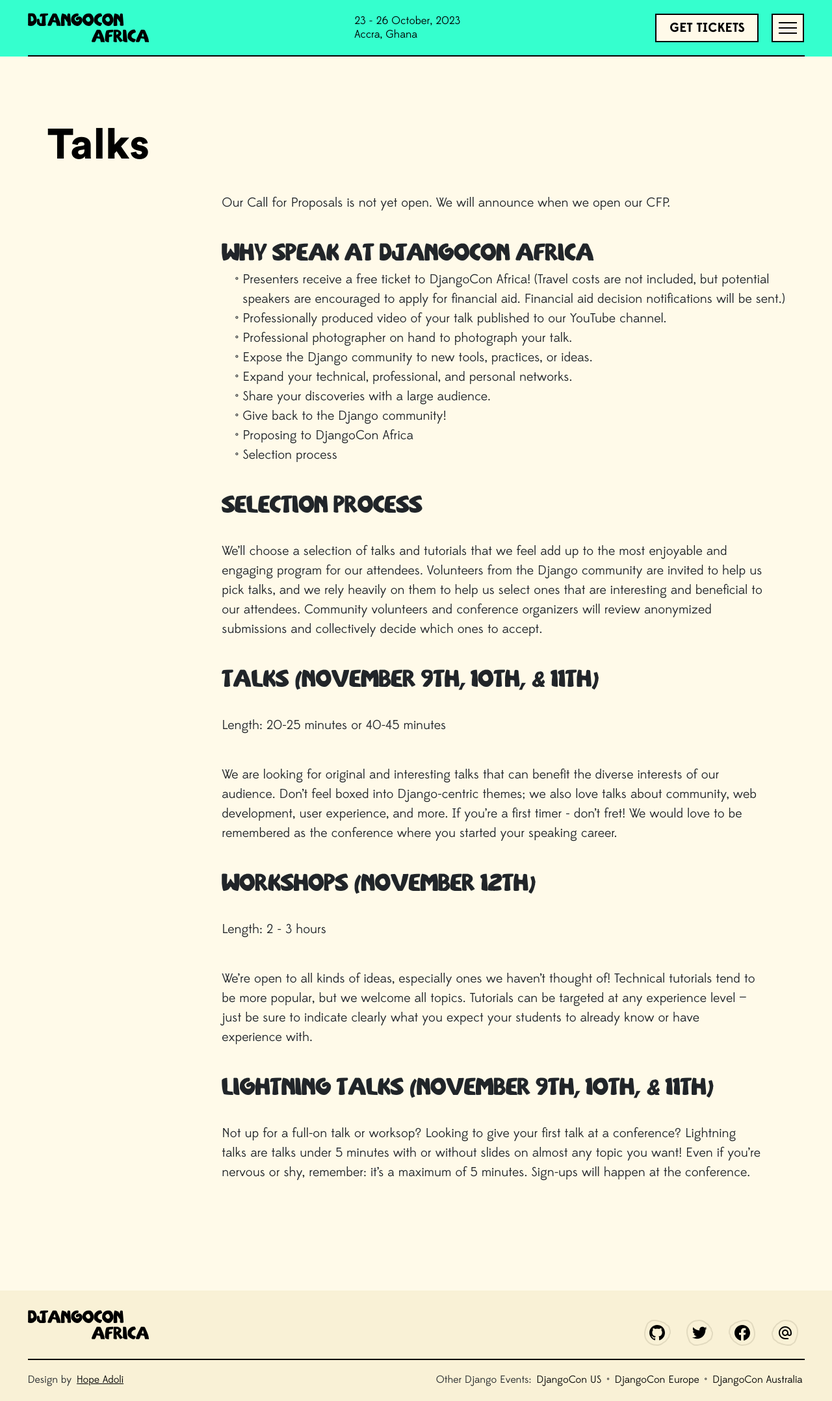
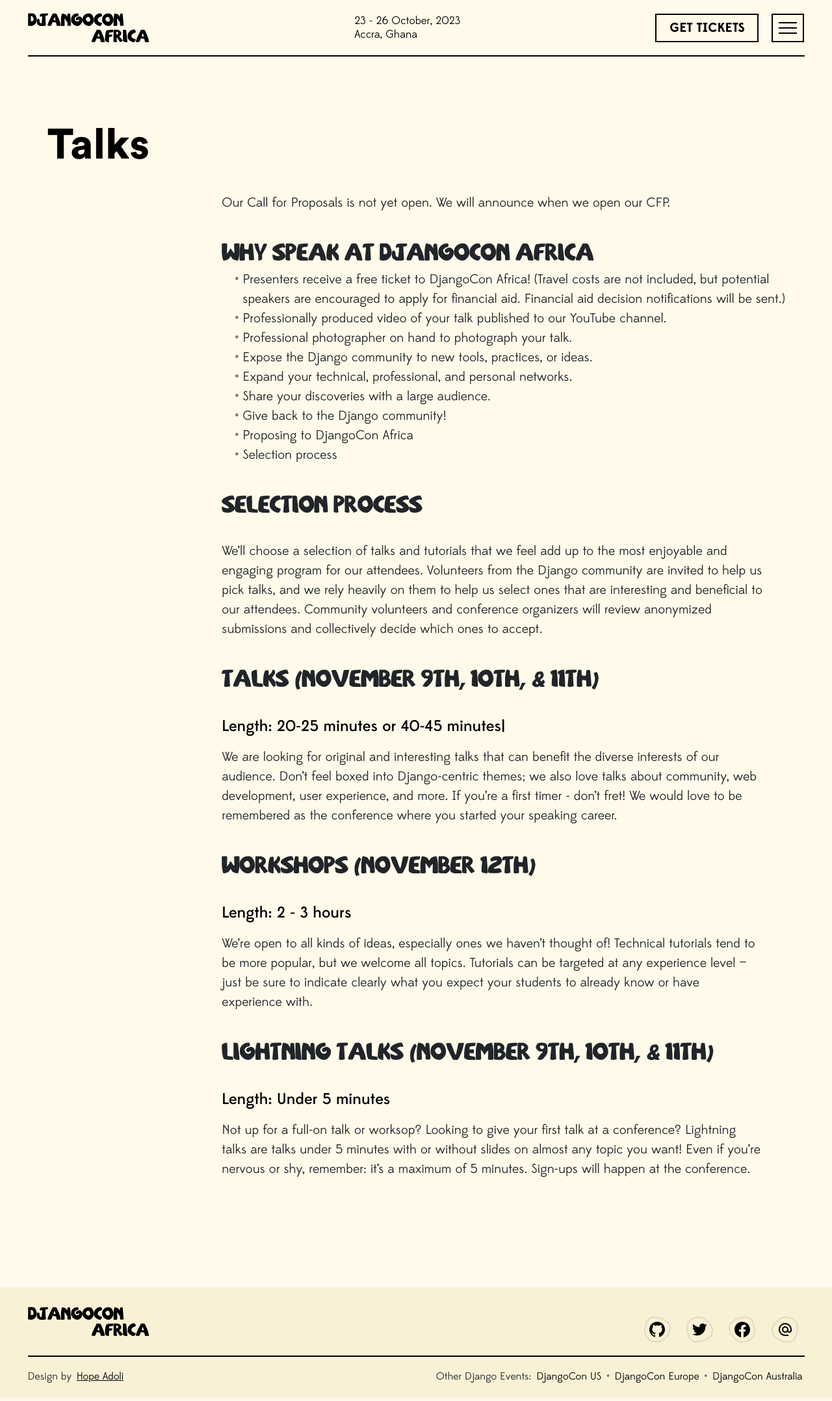
Before and after one commit to djangocon/2023.djangocon.africa, a Jekyll site: the page built from _pages/talks.md, in a window 1280 px wide. Shown: the whole page at 65% size. Built offline with Jekyll 4.4.1, drawn with Linux system fonts in a browser that asks for light colours.

Commit message:
fix nav issue on pages

```diff
--- a/_includes/hero.html
+++ b/_includes/hero.html
@@ -1,4 +1,5 @@
 <div class="hero">
+  {% include nav.html %}
   <div class="container hero">
     <div class="hero-text">
       A 5-day international conference for the community by the community.
--- a/_layouts/home.html
+++ b/_layouts/home.html
@@ -18,7 +18,7 @@
   </head>
 
   <body>
-    <header>{% include nav.html %}</header>
+    <!-- <header>{% include nav.html %}</header> -->
     <section>{% include hero.html %}</section>
 
     <section>
--- a/_pages/talks.md
+++ b/_pages/talks.md
@@ -25,14 +25,18 @@
 We’ll choose a selection of talks and tutorials that we feel add up to the most enjoyable and engaging program for our attendees. Volunteers from the Django community are invited to help us pick talks, and we rely heavily on them to help us select ones that are interesting and beneficial to our attendees. Community volunteers and conference organizers will review anonymized submissions and collectively decide which ones to accept.
 
 ## Talks (November 9th, 10th, & 11th)
-Length: 20-25 minutes or 40-45 minutes
+Length: 20-25 minutes or 40-45 minutes|
+{: .sub-head-text}
 
 We are looking for original and interesting talks that can benefit the diverse interests of our audience. Don’t feel boxed into Django-centric themes; we also love talks about community, web development, user experience, and more. If you’re a first timer - don’t fret! We would love to be remembered as the conference where you started your speaking career.
 
 ## Workshops (November 12th)
 Length: 2 - 3 hours
+{: .sub-head-text}
 
 We’re open to all kinds of ideas, especially ones we haven’t thought of! Technical tutorials tend to be more popular, but we welcome all topics. Tutorials can be targeted at any experience level — just be sure to indicate clearly what you expect your students to already know or have experience with.
 
 ## Lightning Talks (November 9th, 10th, & 11th)
+Length: Under 5 minutes
+{: .sub-head-text}
 Not up for a full-on talk or worksop? Looking to give your first talk at a conference? Lightning talks are talks under 5 minutes with or without slides on almost any topic you want! Even if you’re nervous or shy, remember: it’s a maximum of 5 minutes. Sign-ups will happen at the conference.
--- a/static/css/style.css
+++ b/static/css/style.css
@@ -217,7 +217,7 @@
 }
 
 nav {
-  background-color: #35ffce;
+  background-color: transparent;
 }
 
 .nav {
@@ -495,3 +495,14 @@
   left: 160px;
   top: 1328px;
   }
+
+  .sub-head-text{
+    width: 446px;
+    height: 33px;
+    font-family: 'Edmondsans';
+    font-style: normal;
+    font-weight: 420;
+    font-size: 24px;
+    line-height: 33px;
+    color: #000000;
+    }
```
